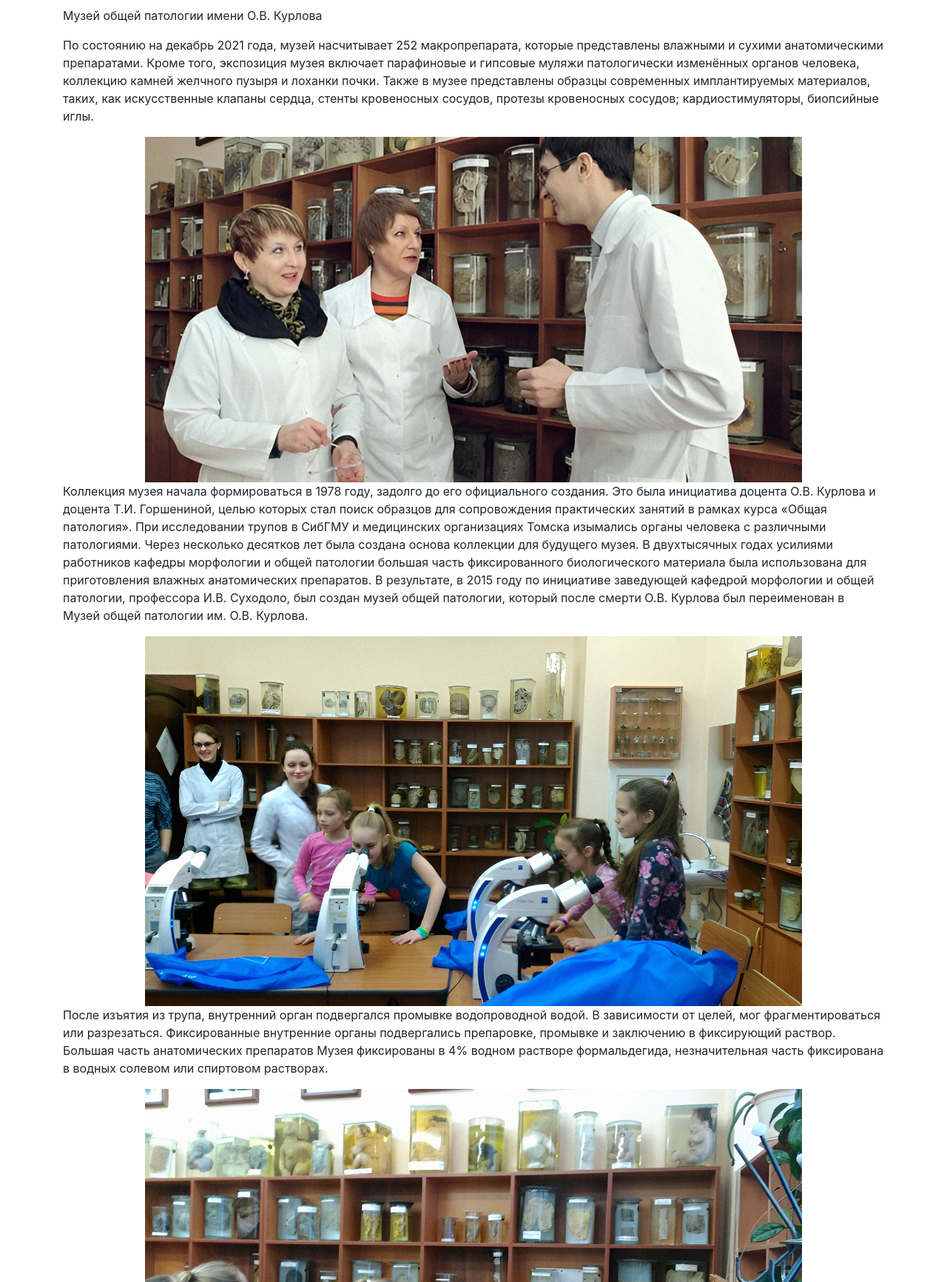
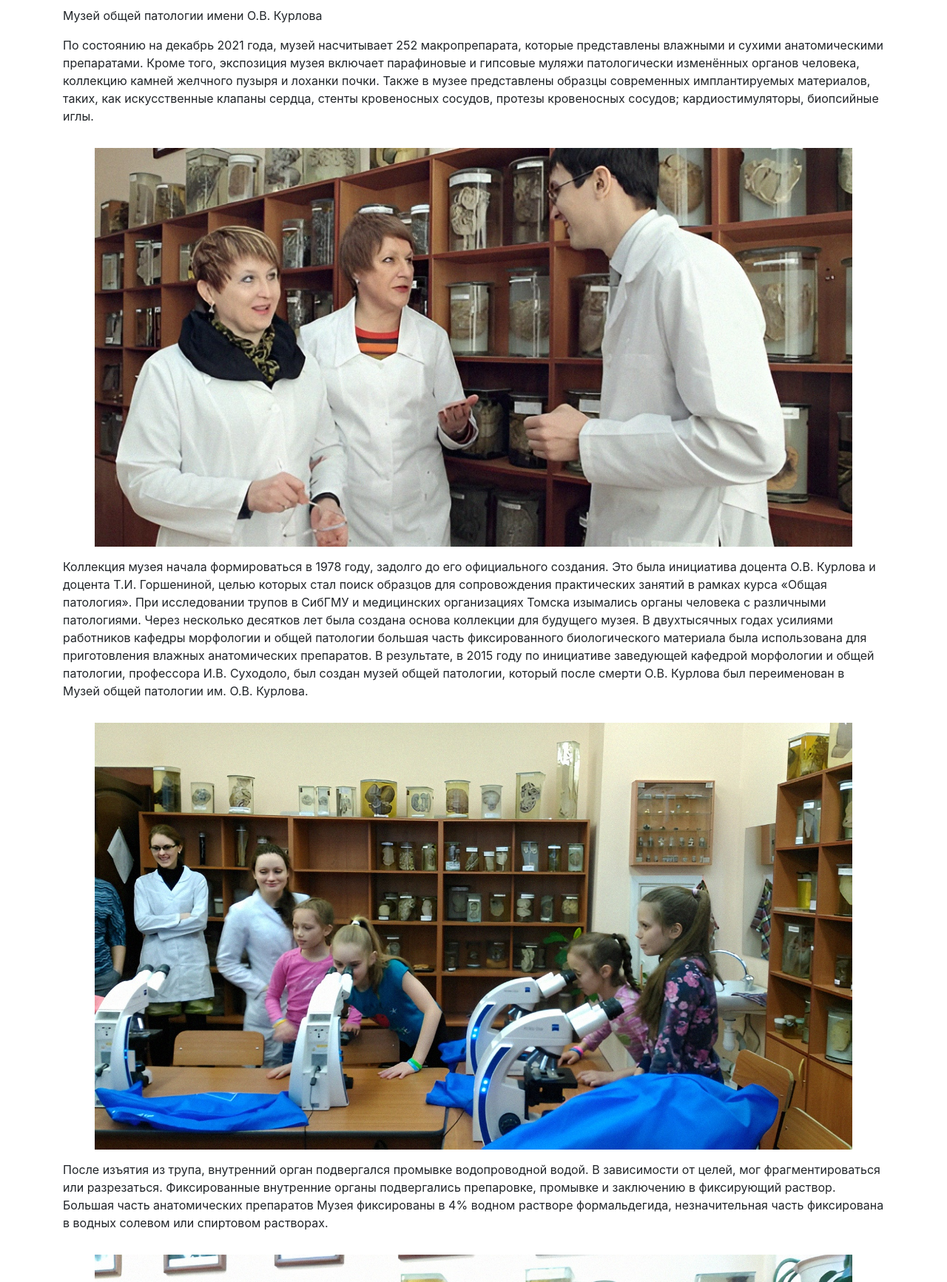
Before and after one commit to VladimirShitov/k_vector, a Django app: page / in a window 1280 px wide. Shown: the part 187-1920 px from the top of the page at 74% size. Run offline with Django 3.2, Linux system fonts and the light colour scheme; some libraries are stand-ins or nearby versions.

Commit message:
Fix styles for centered images

```diff
--- a/k_vector/pathology/static/pathology/css/style.css
+++ b/k_vector/pathology/static/pathology/css/style.css
@@ -232,8 +232,8 @@ a.sidebar-toggle:hover {
 }
 
 img.centered {
-    width: 80%;
+    width: 95%;
     margin: 0 auto;
     display: block;
-    padding 15px;
+    padding: 15px;
 }
```
